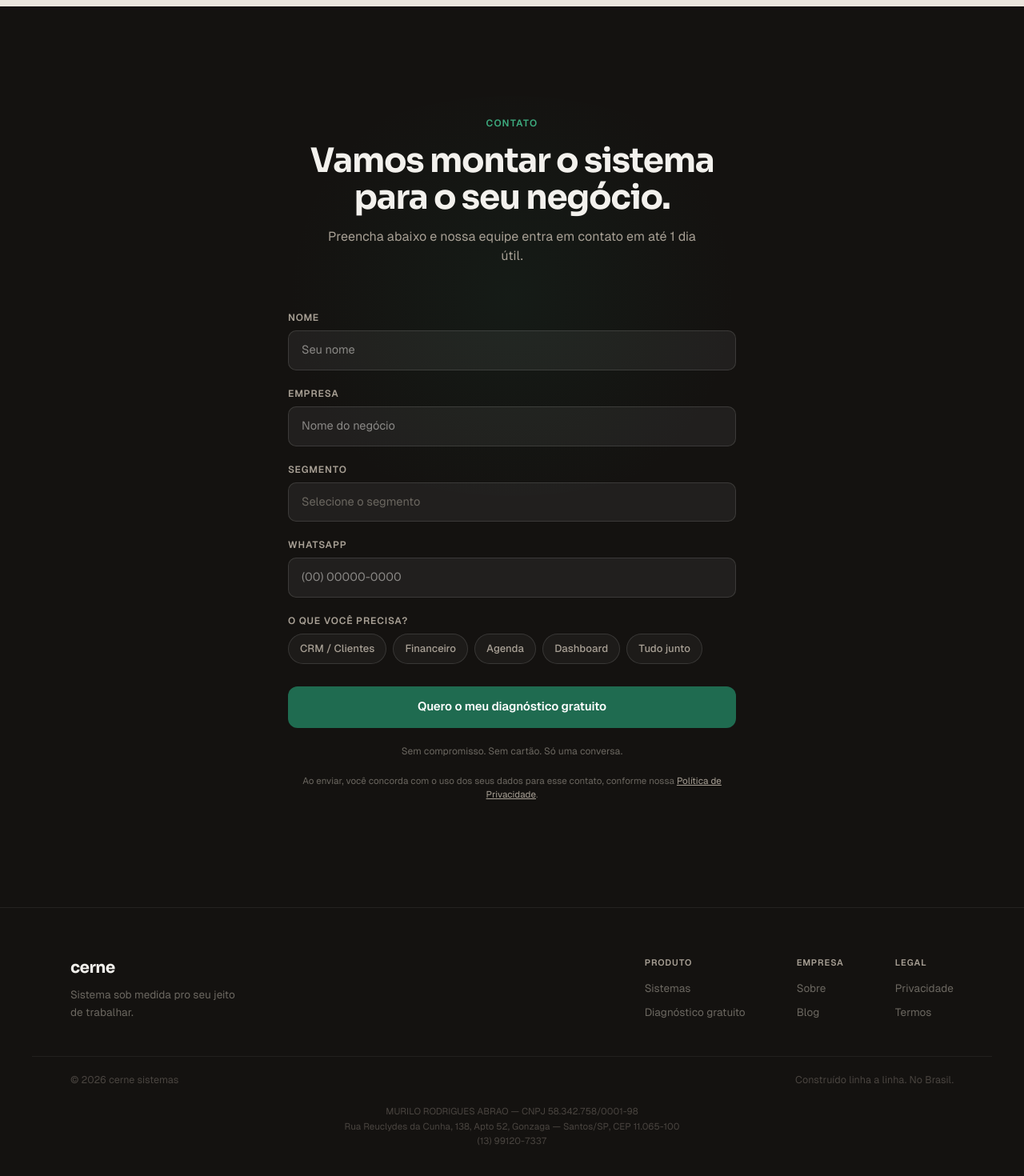
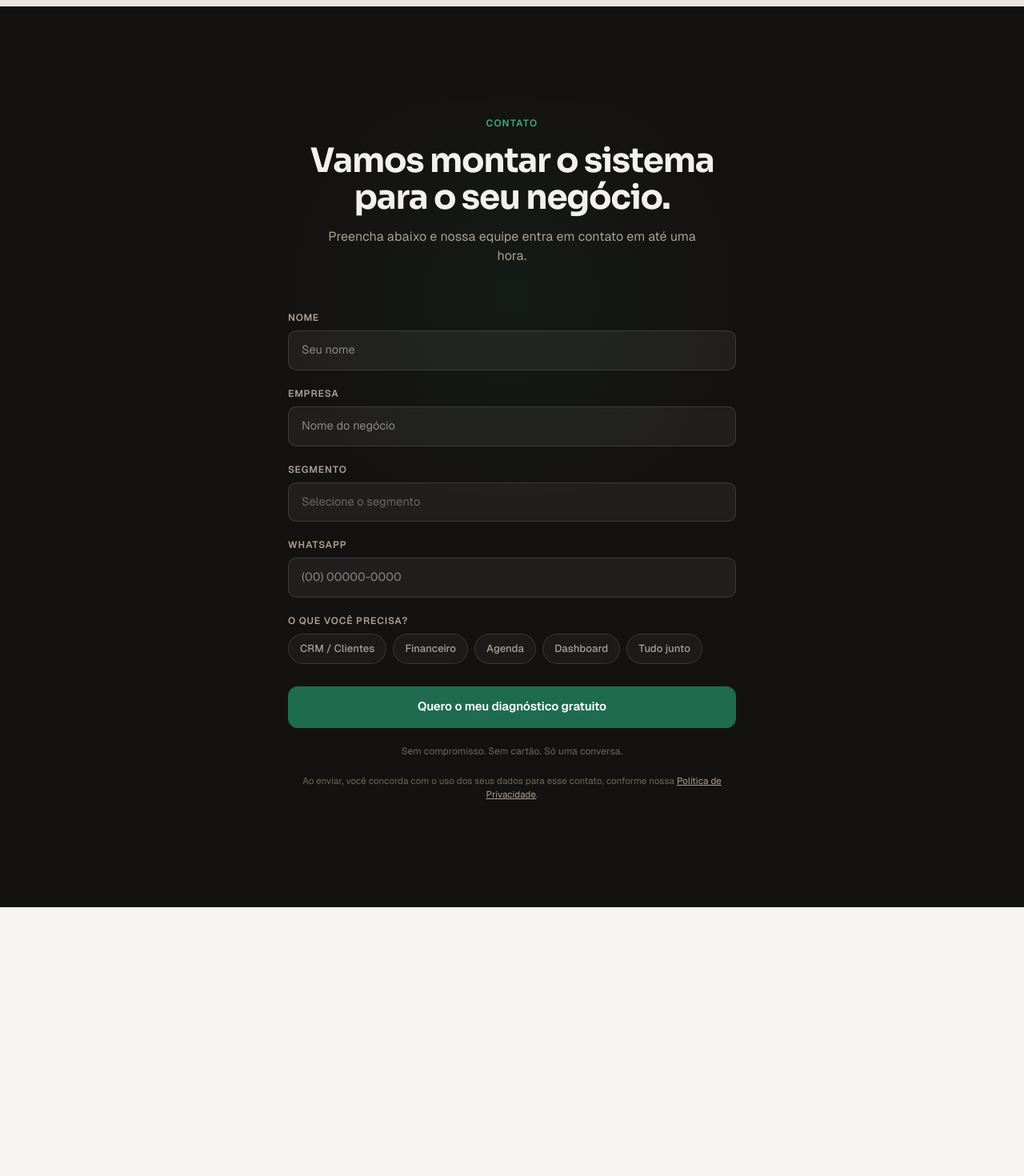
Before and after one commit to cerne-studio/cerne-landpage, a Next.js app: page / in a window 1280 px wide. Shown: the part 6513-7983 px from the top of the page at 80% size. After the commit the page ends 7647 px from the top, so only its background shows below. Built offline with nearby package versions, Linux system fonts and the light colour scheme.

Commit message:
Atualiza landing page e rota de agendamento

```diff
--- a/src/app/page.tsx
+++ b/src/app/page.tsx
@@ -10,7 +10,6 @@ import Profiles from "@/components/Profiles";
 import Processo from "@/components/Processo";
 import Stats from "@/components/Stats";
 import ContatoForm from "@/components/ContatoForm";
-import Footer from "@/components/Footer";
 
 export default function Page() {
   return (
@@ -29,7 +28,6 @@ export default function Page() {
         <Stats />
         <ContatoForm />
       </main>
-      <Footer />
     </>
   );
 }
--- a/src/components/ContatoForm.tsx
+++ b/src/components/ContatoForm.tsx
@@ -103,7 +103,7 @@ export default function ContatoForm() {
             Vamos montar o sistema para o seu negócio.
           </h2>
           <p className="font-sans" style={{ fontSize:16, color:"#A8A095", marginTop:14, maxWidth:460, margin:"14px auto 0" }}>
-            Preencha abaixo e nossa equipe entra em contato em até 1 dia útil.
+            Preencha abaixo e nossa equipe entra em contato em até uma hora.
           </p>
         </div>
 
```
